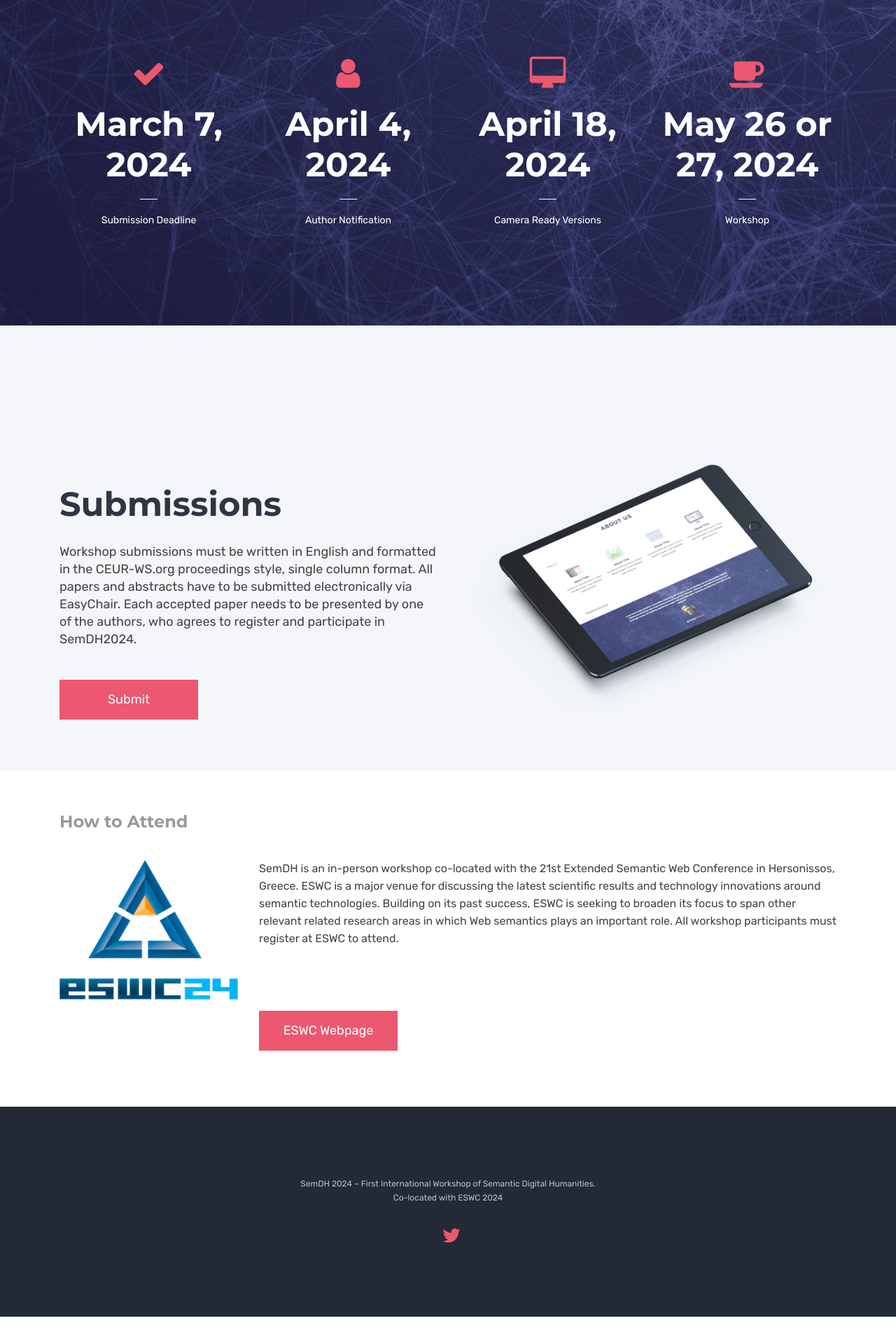
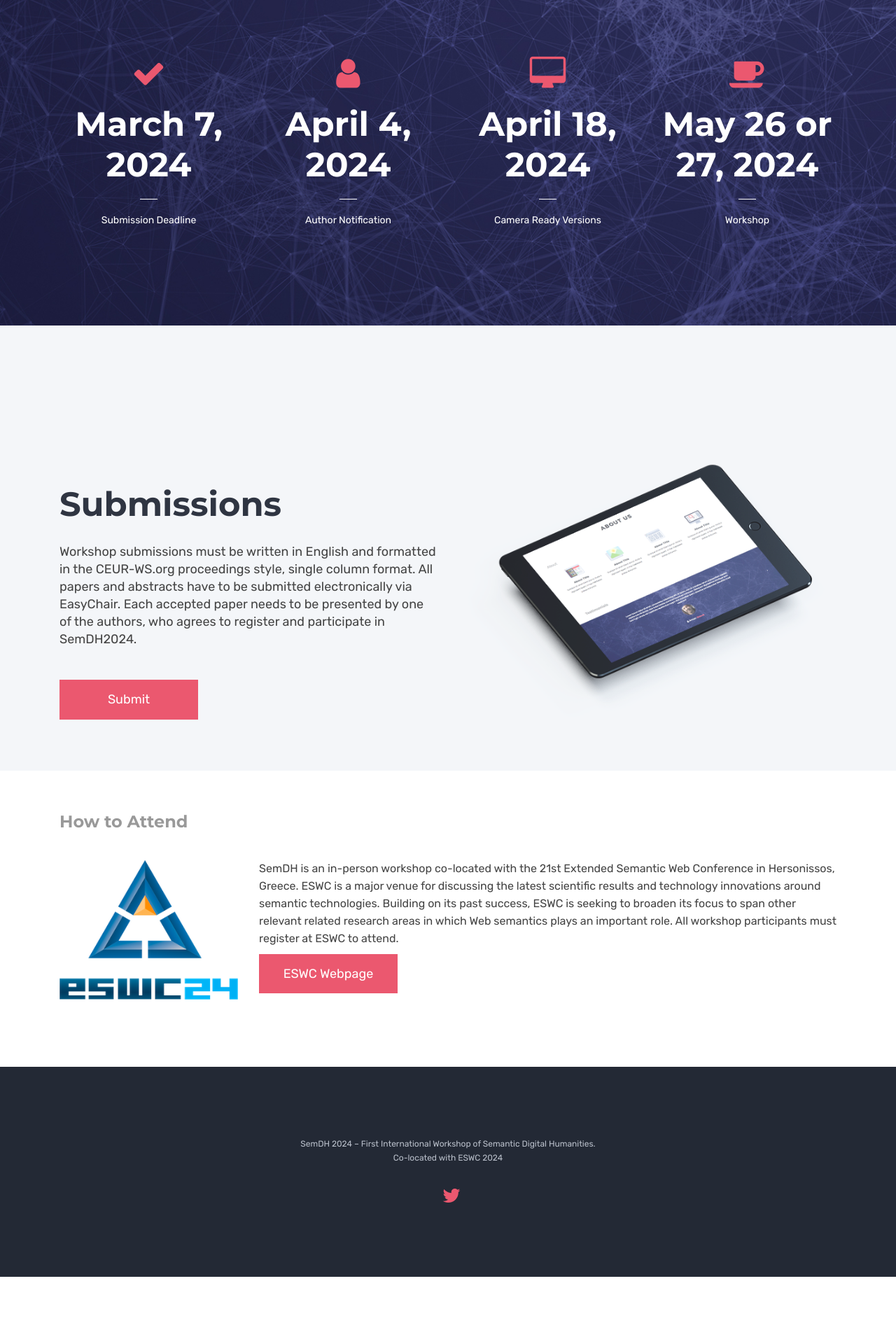
Before and after one commit to SemDH/semdh.github.io, a Jekyll site: the page built from index.html, in a window 1280 px wide. Shown: the part 1519-3439 px from the top of the page at 70% size. Built offline with Jekyll 4.4.1, drawn with Linux system fonts in a browser that asks for light colours.

Commit message:
how to attend

```diff
--- a/index.html
+++ b/index.html
@@ -230,12 +230,6 @@ canonical: https://semdh.github.io
             </div>
             <div class="col-xs-12 col-sm-9 col-md-9">
             <p class="lead">SemDH is an in-person workshop co-located with the 21st Extended Semantic Web Conference in Hersonissos, Greece. ESWC is a major venue for discussing the latest scientific results and technology innovations around semantic technologies. Building on its past success, ESWC is seeking to broaden its focus to span other relevant related research areas in which Web semantics plays an important role. All workshop participants must register at ESWC to attend. </p>
-          </div>
-      </div>
-      <div class="row">
-            <div class="col-xs-12 col-sm-3 col-md-3">
-            </div>
-            <div class="col-xs-12 col-sm-9 col-md-9">
             <a href="https://2024.eswc-conferences.org/" class="page-scroll btn btn-lg btn-default-filled">ESWC Webpage</a>
           </div>
       </div>
```
